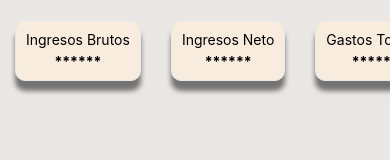
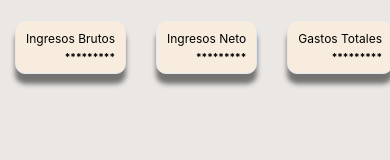
Before and after one commit to luisfal7/Estrellas-nails-art-expo, a React Native app: screen /HomeScreen in a window 390 px wide. Shown: the top 160 px of the page. Built offline with nearby package versions, Linux system fonts and the light colour scheme; no server answers.

Commit message:
add profitDateNow, modif cardData

```diff
--- a/src/components/CardData.tsx
+++ b/src/components/CardData.tsx
@@ -1,54 +1,60 @@
-import React, { useContext,useState } from 'react'
-import { View, Text, StyleSheet } from 'react-native';
-import { useTheme } from '@react-navigation/native';
-import { Card } from '@rneui/themed';
-import { TouchableOpacity } from 'react-native-gesture-handler';
+import React, { useContext, useState } from "react";
+import { View, Text, StyleSheet } from "react-native";
+import { useTheme } from "@react-navigation/native";
+import { Card } from "@rneui/themed";
+import { TouchableOpacity } from "react-native-gesture-handler";
 
-interface Props{
+interface Props {
   title: string;
   total: number;
+  current?: number;
 }
 
-export const CardData = ( {title, total}:Props ) => {
-
+export const CardData = ({ title, total, current }: Props) => {
   const { colors } = useTheme();
 
-    const [hideTotal, setHideTotal] = useState<boolean>(true)
+  const [hideTotal, setHideTotal] = useState<boolean>(true);
 
   const changeHideTotal = () => {
-        if(hideTotal){
-            setHideTotal(false)
-        }else{
-            setHideTotal(true)
+    if (hideTotal) {
+      setHideTotal(false);
+    } else {
+      setHideTotal(true);
     }
-    }
+  };
 
   return (
     <View>
-        <Card containerStyle={{...styles.container, backgroundColor: colors.card }}>
-            <Text>
-                {title}
-            </Text>
-            <View style={ styles.total }>
-                <TouchableOpacity
-                    onPress={changeHideTotal}
-                    activeOpacity={0.5}
+      <Card
+        containerStyle={{ ...styles.container, backgroundColor: colors.card }}
       >
-                    { hideTotal ? <Text style={styles.value}>******</Text> : <Text style={styles.value}>{total} $</Text>}
+        <Text style={styles.title}>{title}</Text>
+        <View style={styles.total}>
+          <TouchableOpacity onPress={changeHideTotal} activeOpacity={0.5}>
+            {hideTotal ? (
+              <Text style={styles.value}>*********</Text>
+            ) : (
+              <View>
+                <Text style={styles.value}>{total} $</Text>
+                {current && (
+                  <Text style={styles.valueCurrent}>{current} $</Text>
+                )}
+              </View>
+            )}
           </TouchableOpacity>
         </View>
       </Card>
     </View>
-  )
-}
+  );
+};
 
 const styles = StyleSheet.create({
   container: {
-        backgroundColor:'white',
+    backgroundColor: "white",
     //borderWidth:1,
-        borderRadius:10,
-        alignSelf:'center',
-        padding:10,
+    borderRadius: 10,
+    alignSelf: "center",
+    padding: 10,
     shadowColor: "#000",
     shadowOffset: {
       width: 0,
@@ -58,12 +64,21 @@ const styles = StyleSheet.create({
     shadowRadius: 5,
     elevation: 4,
   },
+  title: {
+    fontSize: 12,
+  },
   total: {
-        paddingTop:5,
-        alignSelf:'center',
-        fontWeight:'bold'
+    paddingTop: 5,
+    alignSelf: "flex-end",
+    fontWeight: "bold",
   },
   value: {
-        fontWeight:'bold'
-    }
-})
+    alignSelf: "flex-end",
+    fontWeight: "bold",
+    fontSize: 10,
+  },
+  valueCurrent: {
+    fontWeight: "bold",
+    fontSize: 12,
+  },
+});
--- a/src/screens/HomeScreen.tsx
+++ b/src/screens/HomeScreen.tsx
@@ -24,17 +24,19 @@ export const HomeScreen = () => {
 
   const servicesClient = clients
     .filter((e) => e.id !== lastClient?.id)
-    .map(d => d.service)
+    .map((d) => d.service)
     .flat()
     .map((e) => parseInt(e?.precio));
 
   const servicesTotalClient = servicesClient.reduce((pv, cv) => pv + cv, 0);
-  const servicesLastClient = lastClient?.service.map(e => parseInt(e.precio)).reduce((pv, cv) => pv + cv, 0);
-  const serviceTotalGroos = servicesTotalClient + servicesLastClient
-  const expenseCosto = expense.map((e) => parseInt(e.costo))
+  const servicesLastClient = lastClient?.service
+    .map((e) => parseInt(e.precio))
+    .reduce((pv, cv) => pv + cv, 0);
+  const serviceTotalGroos = servicesTotalClient + servicesLastClient;
+  const expenseCosto = expense.map((e) => parseInt(e.costo));
   const expenseTotal = expenseCosto.reduce((pv, cv) => pv + cv, 0);
 
-  console.log(servicesTotalClient, servicesLastClient)
+  console.log(servicesTotalClient, servicesLastClient);
 
   const listClientsFechaDate = clients.map((e) => ({
     ...e,
@@ -59,11 +61,21 @@ export const HomeScreen = () => {
     (e) => Date.parse(e.fecha) >= Date.parse(fechaHoy)
   );
 
+  const listClientsServed = listClientsFechaDate.filter(
+    (e) => Date.parse(e.fecha) < Date.parse(fechaHoy)
+  );
+
+  const profitDateNow = listClientsServed
+    .map((e) => e.service)
+    .flat()
+    .map((d) => d.precio)
+    .reduce((pv, cv) => parseInt(pv) + parseInt(cv), 0);
+
   return (
     <SafeAreaView style={styles.container}>
       <StatusBar animated={true} backgroundColor={"black"} />
       <View style={styles.containerData}>
-        <CardData title="Ingresos Brutos" total={serviceTotalGroos} />
+        <CardData title="Ingresos Brutos" total={serviceTotalGroos} current={profitDateNow} />
         <CardData title="Ingresos Neto" total={expenseTotal} />
         <CardData title="Gastos Totales" total={expenseTotal} />
       </View>
```
Lines whose indentation alone changed are shown as unchanged.
